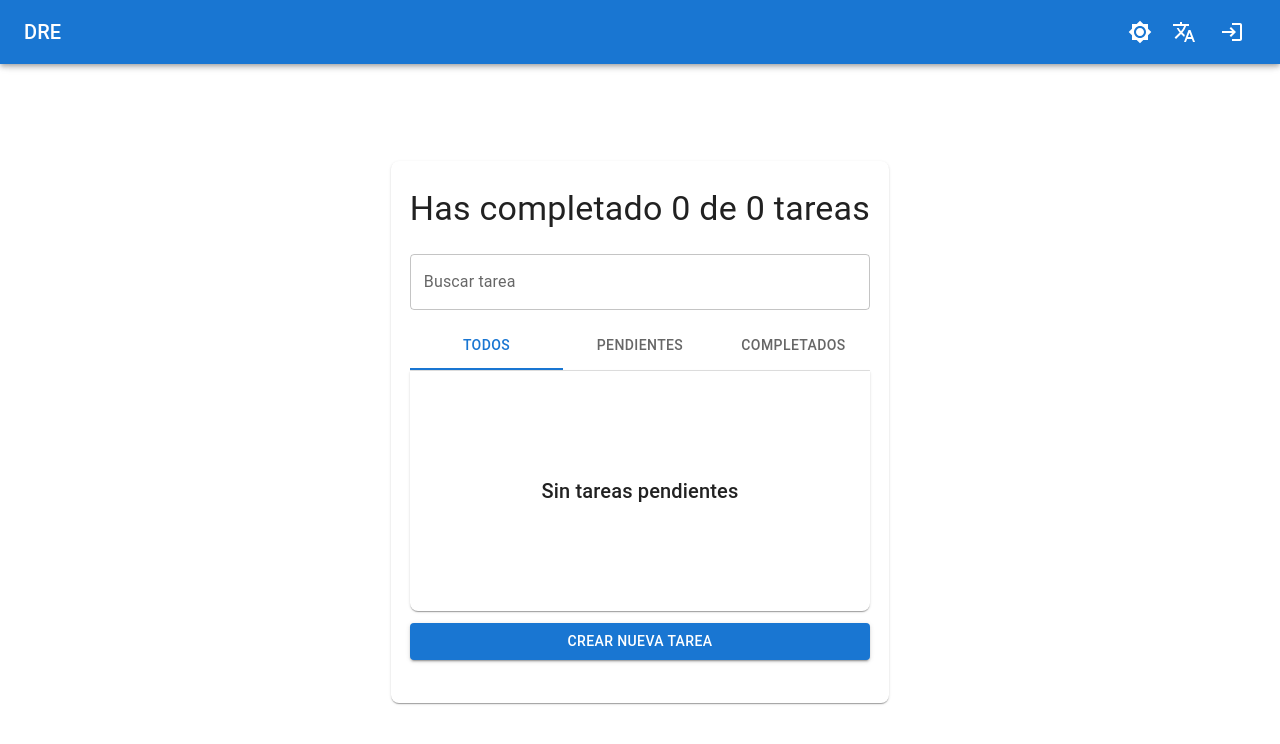
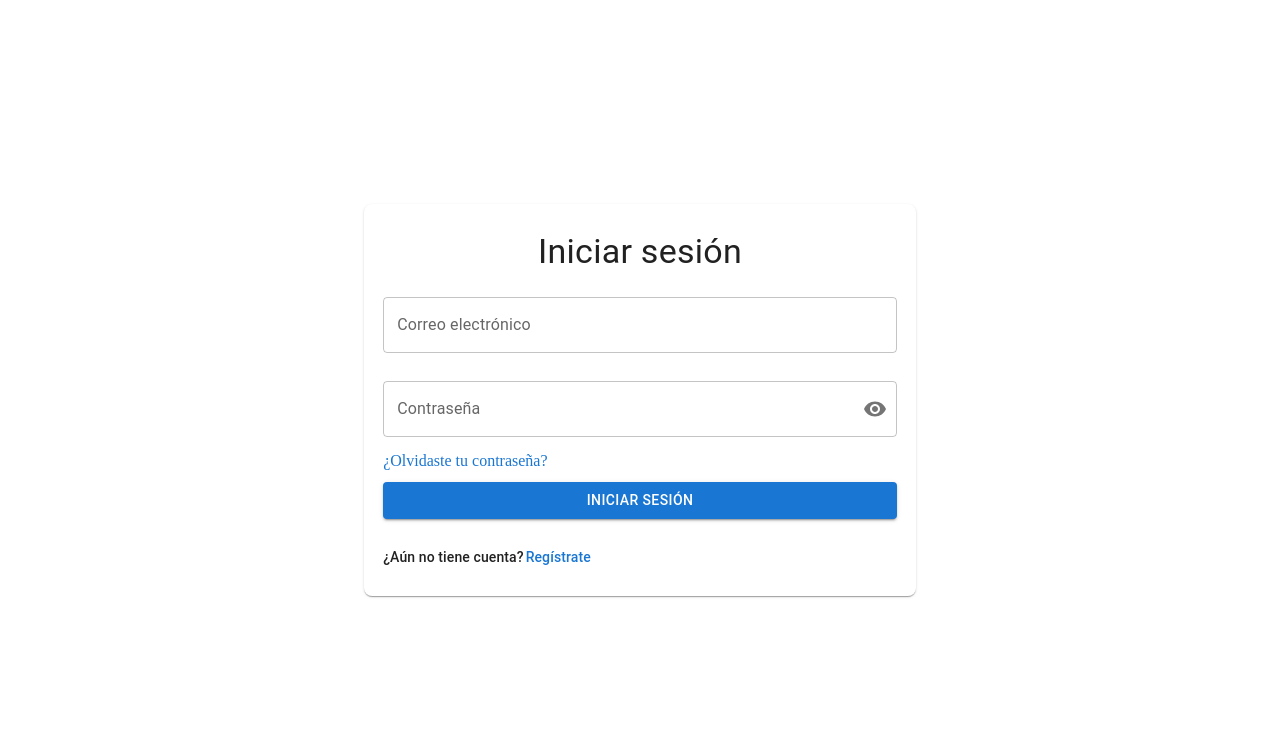
Before and after one commit to rodriguezespinoza0795/5-todo-task, a React (Vite) app: page / in a window 1280 px wide. Shown: the top 744 px of the page. Built offline with nearby package versions, Linux system fonts and the light colour scheme.

Commit message:
add loggedIn condition v1

```diff
--- a/public/locales/en/common.json
+++ b/public/locales/en/common.json
@@ -38,5 +38,6 @@
   "haveAccount": "Already have an account?",
   "signUp": "Sign up",
   "email":"Email",
-  "requiredEmail":"Email is required"
+  "requiredEmail":"Email is required",
+  "logOut":"Log out"
 }
--- a/public/locales/es/common.json
+++ b/public/locales/es/common.json
@@ -38,5 +38,6 @@
   "haveAccount": "¿Ya tienes cuenta?",
   "signUp": "Regístrate",
   "email":"Correo electrónico",
-  "requiredEmail":"Correo electrónico requerido"
+  "requiredEmail":"Correo electrónico requerido",
+  "logOut":"Cerrar sesión"
 }
--- a/src/Router.tsx
+++ b/src/Router.tsx
@@ -1,12 +1,23 @@
 import { Route, Routes } from 'react-router-dom';
 import { TodoTask, SignIn, SignUp } from './pages';
+import { getItem } from '~/utils';
 
 export const AppRouter = () => {
+  const registered = getItem('usarData');
   return (
     <Routes>
-      <Route path='/' element={<TodoTask />} />
-      <Route path='/SignIn' element={<SignIn />} />
-      <Route path='/SignUp' element={<SignUp />} />
+      {registered ? (
+        <>
+          <Route path='/' element={<TodoTask />} />
+          <Route path='*' element={<TodoTask />} />
+        </>
+      ) : (
+        <>
+          <Route path='/SignIn' element={<SignIn />} />
+          <Route path='/SignUp' element={<SignUp />} />
+          <Route path='*' element={<SignIn />} />
+        </>
+      )}
     </Routes>
   );
 };
--- a/src/components/AppBar/DrawerAppBar.tsx
+++ b/src/components/AppBar/DrawerAppBar.tsx
@@ -24,10 +24,10 @@ import { useTranslation } from 'react-i18next';
 import { useTheme } from '@mui/material/styles';
 import AccountCircle from '@mui/icons-material/AccountCircle';
 import { useNavigate } from 'react-router-dom';
-import LoginIcon from '@mui/icons-material/Login';
 import { DrawerAppBarProps } from './DrawerAppBar.types';
 import { useDrawerAppbar } from './useDrawerAppBar';
 import { useThemeMode } from '~/context';
+import { getItem, removeItem } from '~/utils';
 
 const drawerWidth = 240;
 
@@ -37,7 +37,8 @@ export default function DrawerAppBar(props: DrawerAppBarProps) {
   const theme = useTheme();
   const colorMode = useThemeMode();
   const { handleDrawerToggle, handleLanguage, mobileOpen } = useDrawerAppbar();
-  const [auth, setAuth] = useState(false);
+  const registered = getItem('usarData');
+  const [auth, setAuth] = useState(registered);
   const [anchorEl, setAnchorEl] = useState<null | HTMLElement>(null);
   const navigate = useNavigate();
 
@@ -47,6 +48,14 @@ export default function DrawerAppBar(props: DrawerAppBarProps) {
 
   const handleClose = () => {
     setAnchorEl(null);
+  };
+
+  const logOut = () => {
+    handleClose();
+    setAuth(false);
+    removeItem('usarData');
+    location.reload();
+    navigate('/signIn');
   };
 
   const drawer = (
@@ -114,7 +123,7 @@ export default function DrawerAppBar(props: DrawerAppBarProps) {
               </IconButton>
             </Tooltip>
           </Box>
-          {auth ? (
+          {auth && (
             <div>
               <IconButton
                 size='large'
@@ -141,22 +150,9 @@ export default function DrawerAppBar(props: DrawerAppBarProps) {
                 open={Boolean(anchorEl)}
                 onClose={handleClose}
               >
-                <MenuItem onClick={handleClose}>{t('signIn')}</MenuItem>
+                <MenuItem onClick={logOut}>{t('logOut')}</MenuItem>
               </Menu>
             </div>
-          ) : (
-            <Tooltip title={t('signIn')}>
-              <IconButton
-                size='large'
-                aria-label='language system'
-                aria-controls='menu-appbar'
-                aria-haspopup='true'
-                onClick={() => navigate('/signIn')}
-                color='inherit'
-              >
-                <LoginIcon />
-              </IconButton>
-            </Tooltip>
           )}
         </Toolbar>
       </AppBar>
--- a/src/pages/SignIn/SignIn.tsx
+++ b/src/pages/SignIn/SignIn.tsx
@@ -20,6 +20,7 @@ import { useTranslation } from 'react-i18next';
 import { has } from 'lodash';
 import { Visibility, VisibilityOff } from '@mui/icons-material';
 import { useNavigate } from 'react-router-dom';
+import { setItem } from '~/utils';
 
 export interface SignInFormValues {
   email: string;
@@ -37,7 +38,8 @@ function SignIn() {
   const navigate = useNavigate();
 
   const onSubmit = handleSubmit((data) => {
-    console.log('data', data);
+    setItem('usarData', data);
+    window.location.reload();
     navigate('/');
   });
 
--- a/src/utils/localStorage.ts
+++ b/src/utils/localStorage.ts
@@ -5,3 +5,7 @@ export const getItem = (key: string): any => {
 export const setItem = (key: string, data: any) => {
   return localStorage.setItem(key, JSON.stringify(data));
 };
+
+export const removeItem = (key: string) => {
+  return localStorage.removeItem(key);
+};
```
